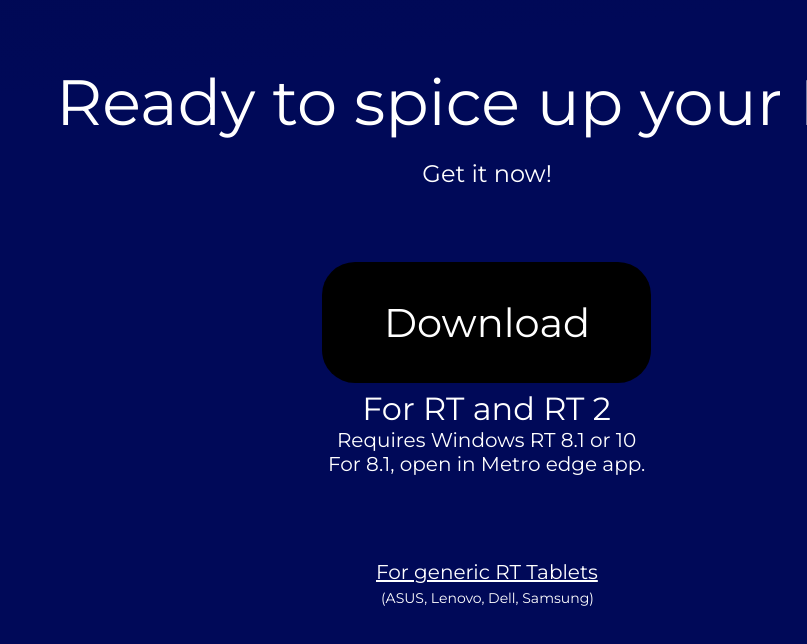
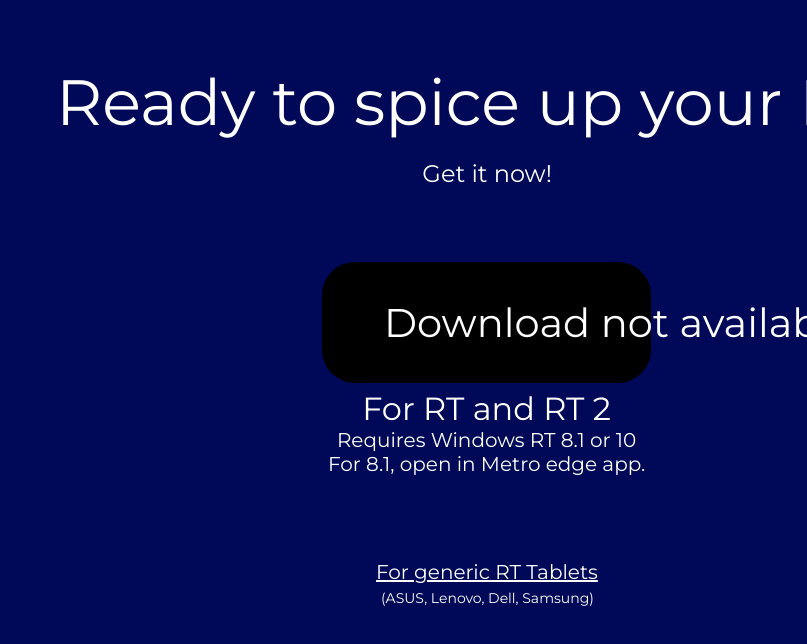
Before and after one commit to mariowstech/rtreborn, a plain HTML site: page index.html in a window 1280 px wide. Shown: the part 4216-4860 px from the top of the page, without its empty margins (473-1280 px from the left). Drawn offline with Linux system fonts and the light colour scheme.

Commit message:
i forgor the download link 💀

```diff
--- a/index.html
+++ b/index.html
@@ -178,7 +178,7 @@
       <img class="rt-upd-1" src="rt-upd-10.png" />
       <img class="catto-1" src="catto-10.png" />
       <div class="rectangle-173"></div>
-      <div class="download">Download</div>
+      <div class="download">Download not available</div>
       <div
         class="for-rt-and-rt-2-requires-windows-rt-8-1-or-10-for-8-1-open-in-metro-edge-app"
       >
```
